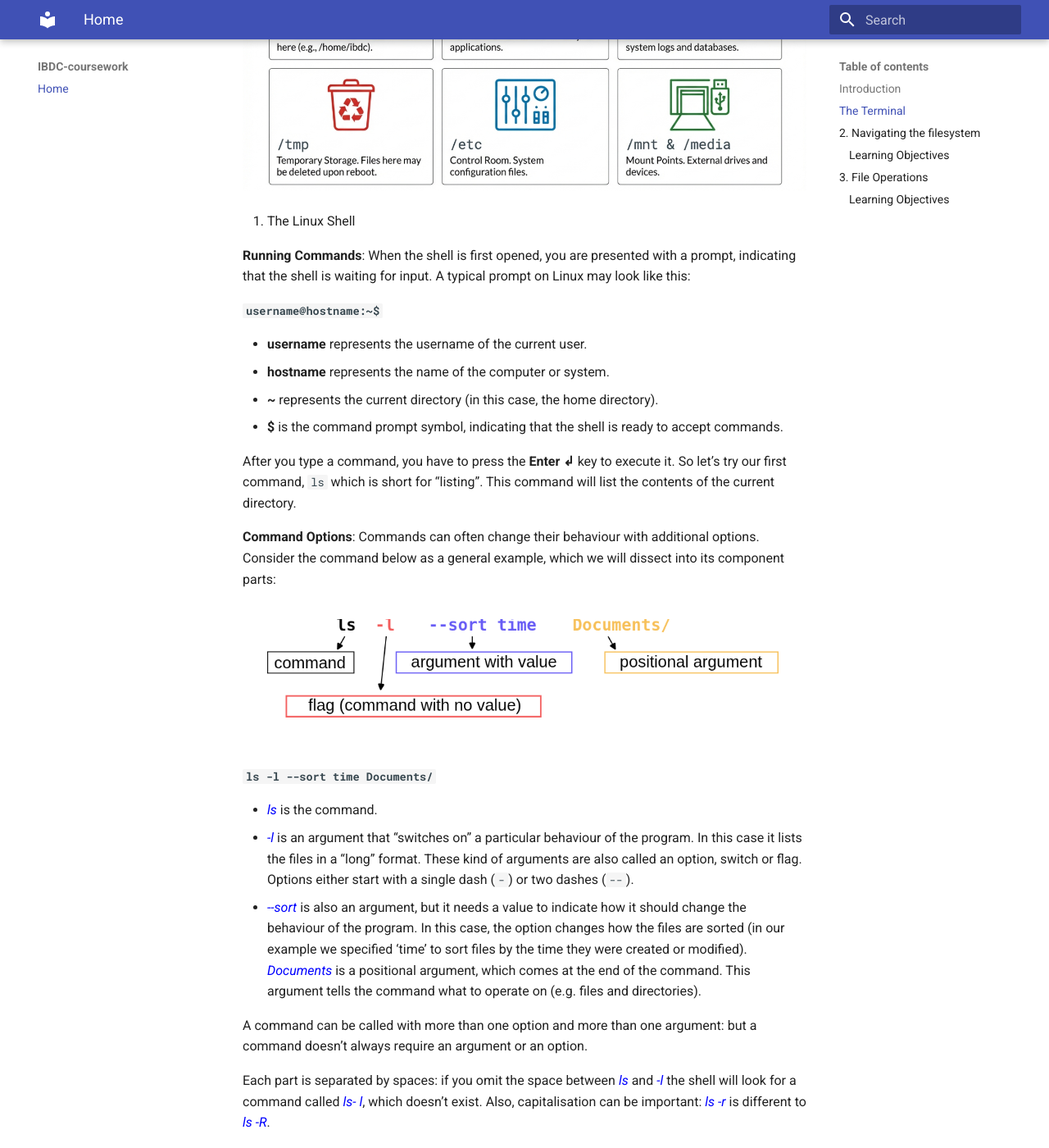
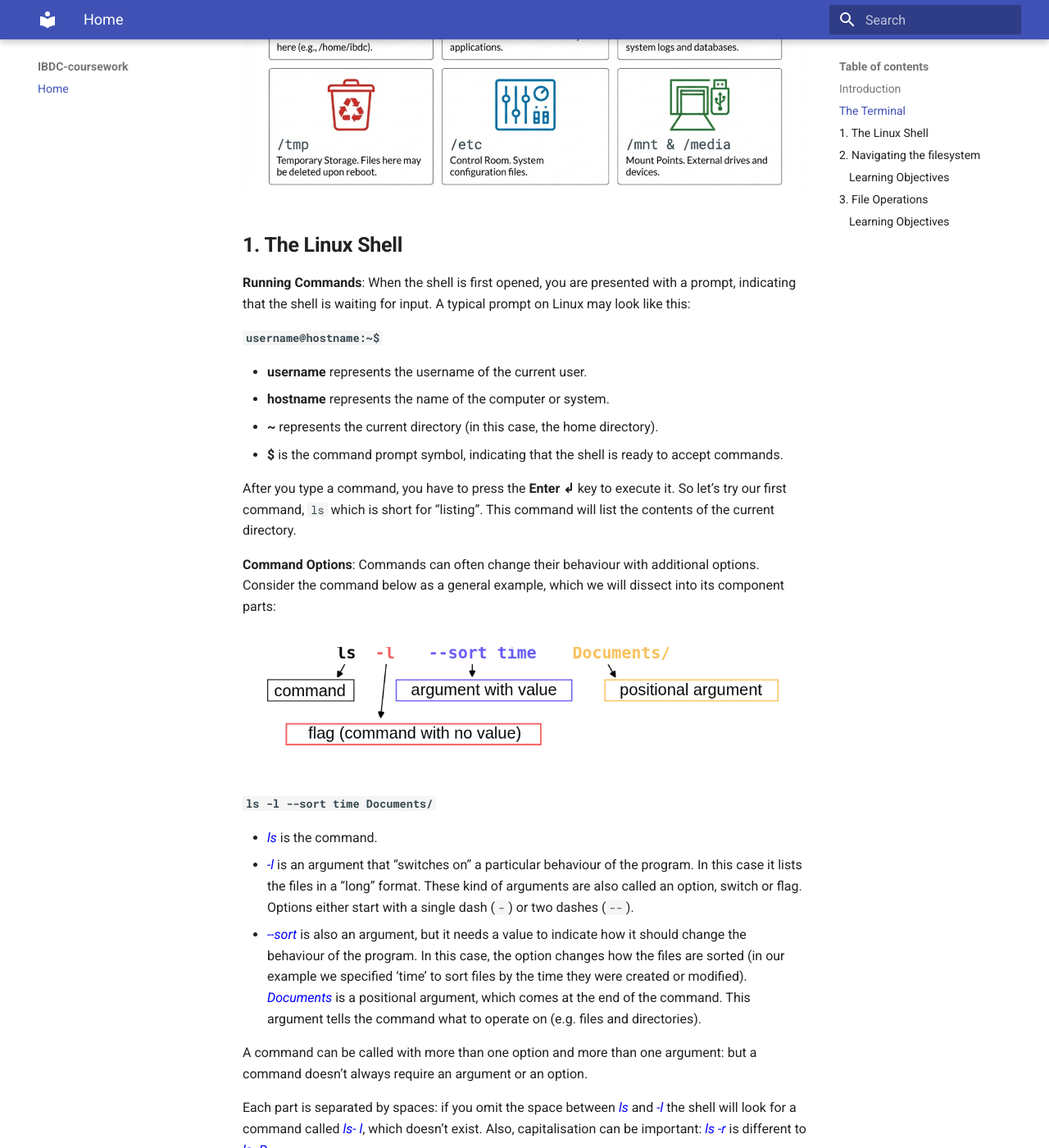
Before and after one commit to harshainfo78/IBDC-coursework, an MkDocs documentation site: the page built from docs/index.md, in a window 1280 px wide and 1400 px high, scrolled down 6867 px. Shown: the whole window at 82% size. Built offline with MkDocs 1.6.1 and Material for MkDocs 9.7.7, drawn with Linux system fonts in a browser that asks for light colours; some of the changed text lies outside the part shown.

```diff
--- a/docs/index.md
+++ b/docs/index.md
@@ -124,7 +124,7 @@
 ![Image Description Goes Here](assets/img/8.png)
 
 
-1. The Linux Shell
+## **1. The Linux Shell**
 
 
 **Running Commands**: When the shell is first opened, you are presented with a prompt, indicating that the shell is waiting for input. A typical prompt on Linux may look like this:
@@ -380,8 +380,7 @@
 
 To remove empty directories, we can also use the <i style="color:blue;">rmdir</i> command. This is a safer option than <i style="color:blue;">rm -r</i>, because it will never delete the directory if it contains files, giving us a chance to check whether we really want to delete all its contents.
 
-!!! tip
- ### Summary
+!!! tip "Summary"
 
  * Directories can be created with the `mkdir` command.
  * Files can be moved and/or renamed using the `mv` command.
```
Also changed, not shown: other parts of docs/index.md (+2 -2 lines).
